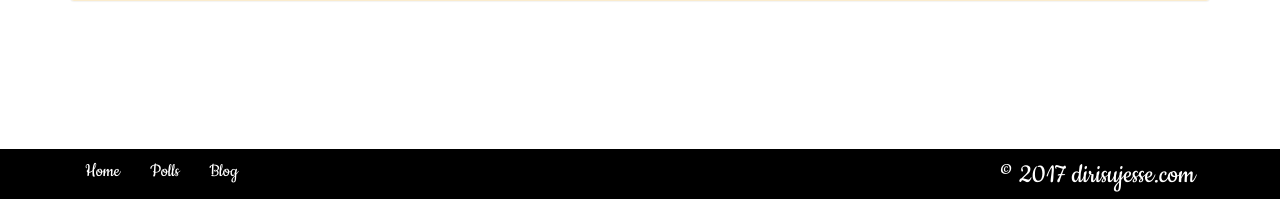
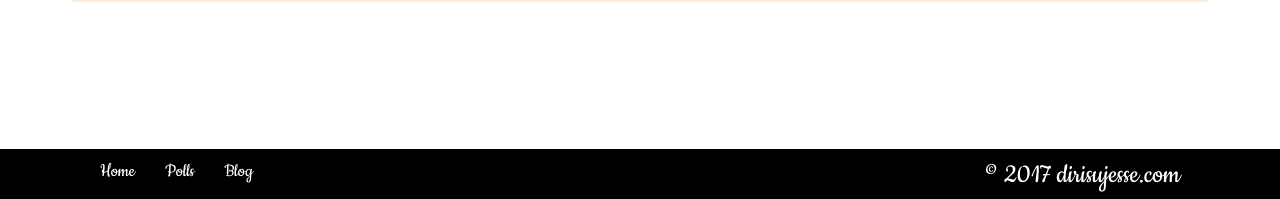
Before and after one commit to dirisujesse/django-project-webapp, a Django app: page /1/comment/ in a window 1280 px wide. Shown: the part 601-800 px from the top of the page. Run offline with Django 3.2, Linux system fonts and the light colour scheme; data comes from the database, SQL or seed files in the repository; some libraries are stand-ins or nearby versions; some web fonts are replaced.

Commit message:
Update layout.html

```diff
--- a/polls/templates/polls/layout.html
+++ b/polls/templates/polls/layout.html
@@ -63,7 +63,7 @@
     </main>
     <div class="row">
     <footer class="hidden-xs">
-        <nav id="footer-nav" class="navbar navbar-default navbar-fixed-bottom" role="navigation" style="border-radius: 0px; margin: 5% 0% 0% 0%; background: rgb(0,0,0); border: none;">
+        <nav id="footer-nav" class="navbar navbar-default navbar-static-bottom" role="navigation" style="border-radius: 0px; margin: 5% 0% 0% 0%; background: rgb(0,0,0); border: none;">
             <div class="container">
                 <div id="collapsable-nav" class="collapse navbar-collapse">
                     <ul class="nav navbar-nav navbar-left">
```
